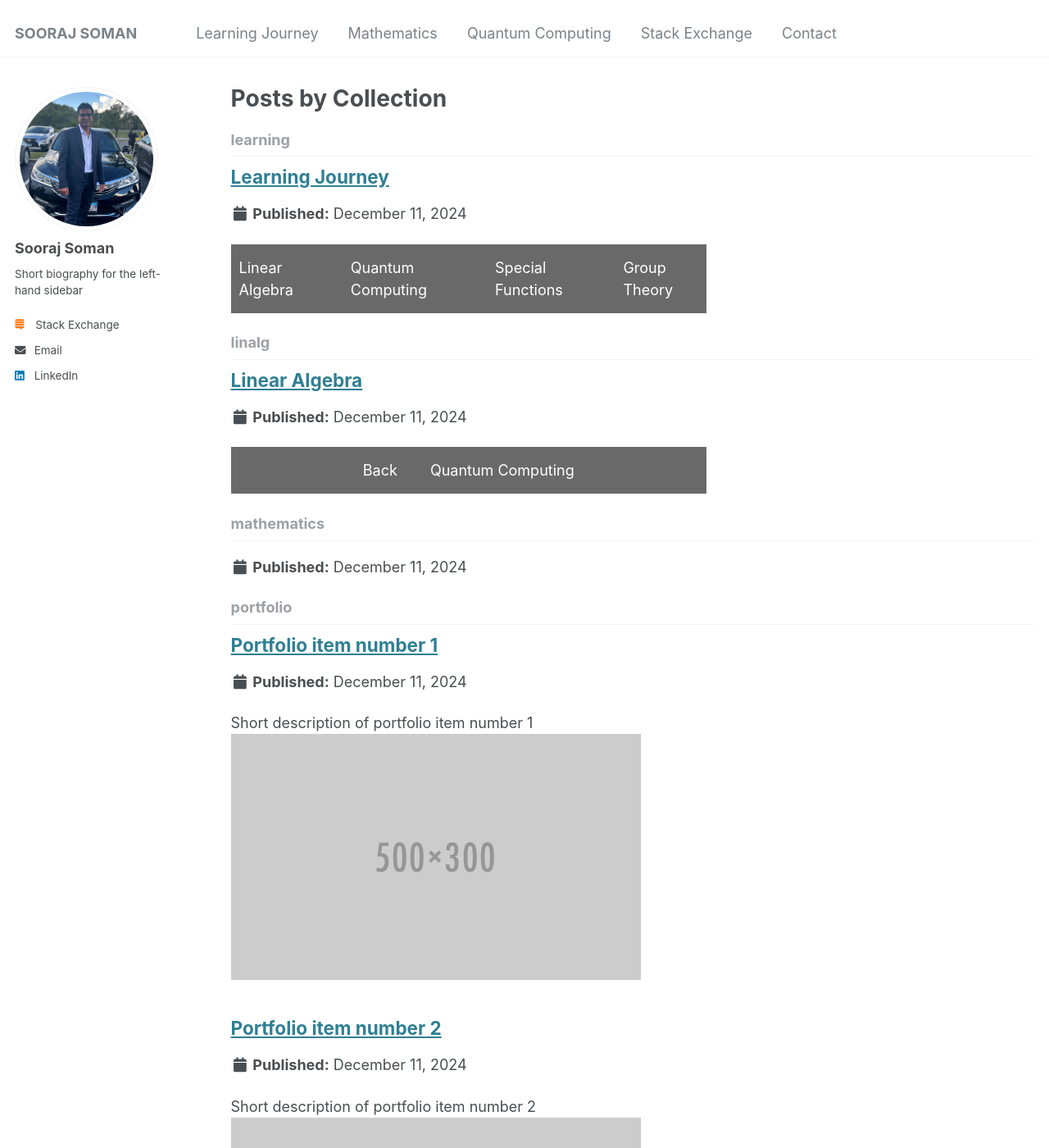
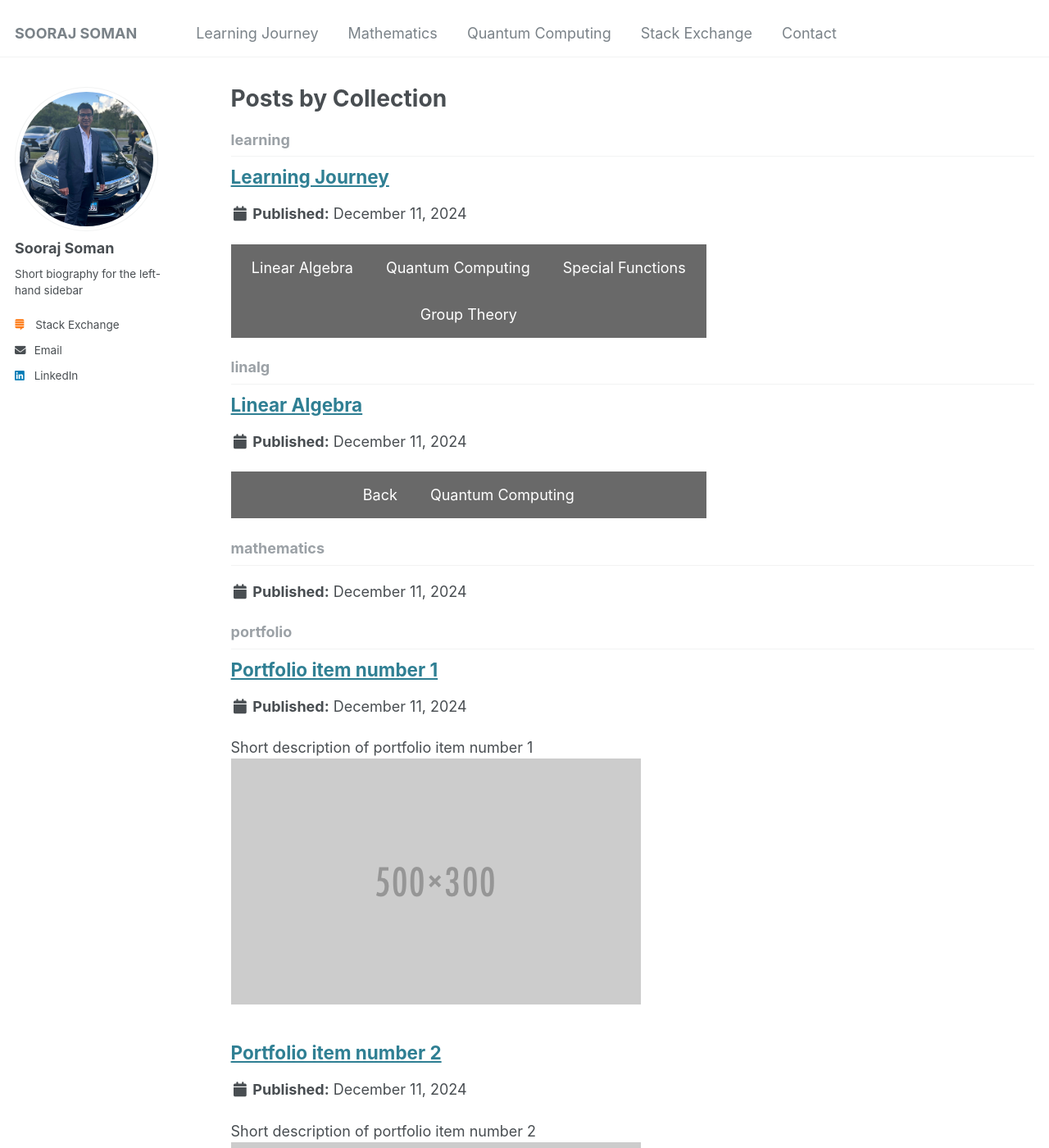
Before and after one commit to soorajss1729/soorajss1729.github.io, a Jekyll site: the page built from _pages/collection-archive.html, in a window 1280 px wide and 1400 px high. Shown: the whole window at 82% size. Built offline with Jekyll 4.4.1, drawn with Linux system fonts in a browser that asks for light colours.

Commit message:
Update main.scss

```diff
--- a/assets/css/main.scss
+++ b/assets/css/main.scss
@@ -49,6 +49,7 @@
   gap: 20px; /* Space between the links */
   background-color: #696969; /* Gray bar */
   padding: 10px 0;
+  flex-wrap: wrap; /* Allow wrapping for smaller screens */
 }
 
 .learning-topnav a {
@@ -63,3 +64,18 @@
   text-decoration: underline; /* Underline on hover */
   color: #ddd; /* Slightly lighter text on hover */
 }
+
+/* Add responsive behavior for small screens */
+@media (max-width: 768px) {
+  .learning-topnav {
+    flex-direction: column; /* Stack links vertically */
+    align-items: flex-start; /* Align links to the left */
+    gap: 10px; /* Reduce space between links */
+    padding: 15px; /* Add padding around the links */
+  }
+
+  .learning-topnav a {
+    font-size: 1.1rem; /* Slightly larger font for better visibility */
+    width: 100%; /* Make links take full width */
+  }
+}
```
